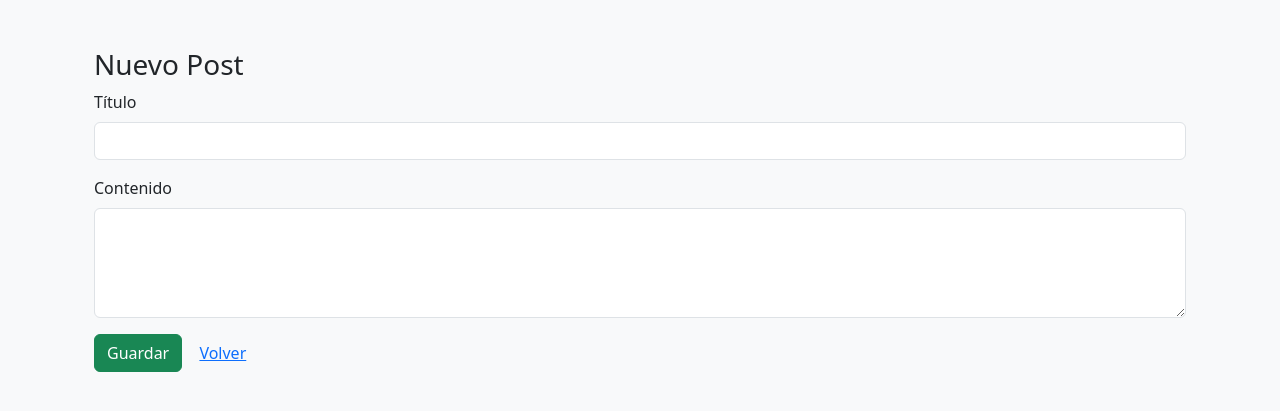
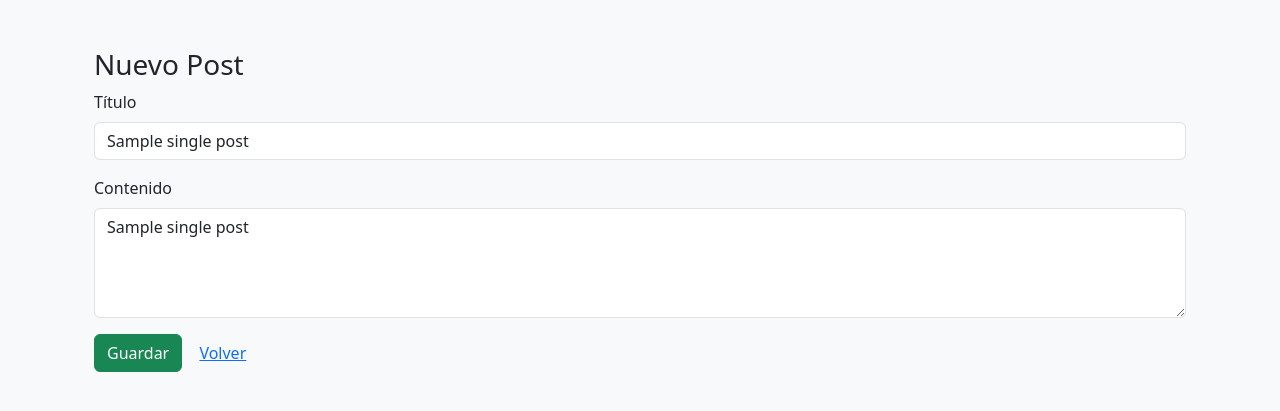
Before and after one commit to julioticacala53-web/202504-211V-flask, a Flask app: template templates/post/update.html in a window 1280 px wide. Shown: the part 56-467 px from the top of the page. Run offline with Flask 3, Linux system fonts and the light colour scheme; the template is opened without the code that fills it: most values are stand-ins (such as "Sample title", 1, 10 or a date in 2020).

Commit message:
feat: update

```diff
--- a/main.py
+++ b/main.py
@@ -53,3 +53,25 @@ def create_post():
         )
         connection.commit()
         return redirect(url_for("get_all_posts"))
+
+
+@app.route("/post/update/<int:post_id>", methods=("GET", "POST"))
+def update_post(post_id):
+    connection = get_db_connection()
+    cur = connection.cursor()
+    post = cur.execute("SELECT * FROM posts WHERE id = ?", (post_id,)).fetchone()
+    if post is None:
+        abort(404)
+    if request.method == "GET":
+        return render_template("post/update.html", single_post=post)
+    if request.method == "POST":
+        title = request.form["title_title"]
+        content = request.form["content_content"]
+        connection = get_db_connection()
+        cur = connection.cursor()
+        cur.execute(
+            "UPDATE posts SET title = ?, content = ? WHERE id = ?",
+            (title, content, post_id),
+        )
+        connection.commit()
+        return redirect(url_for("get_all_posts"))
--- a/templates/post/update.html
+++ b/templates/post/update.html
@@ -3,14 +3,14 @@
 {% block content %}
 <div class="container mt-4">
     <h3>Nuevo Post</h3>
-    <form action="/post/create" method="post">
+    <form action="/post/update/{{single_post['id']}}" method="post">
         <div class="mb-3">
             <label class="form-label" for="title_title">Título</label>
-            <input type="text" id="title_title" class="form-control" name="title_title" required>
+            <input type="text" id="title_title" class="form-control" name="title_title" required value="{{single_post['title']}}">
         </div>
         <div class="mb-3">
             <label class="form-label" for="content_content">Contenido</label>
-            <textarea id="content_content" class="form-control" name="content_content" rows="4" required></textarea>
+            <textarea id="content_content" class="form-control" name="content_content" rows="4" required>{{single_post['title']}}</textarea>
         </div>
         <button type="submit" class="btn btn-success">Guardar</button>
         <a href="/home" class="btn btn-link">Volver</a>
```
